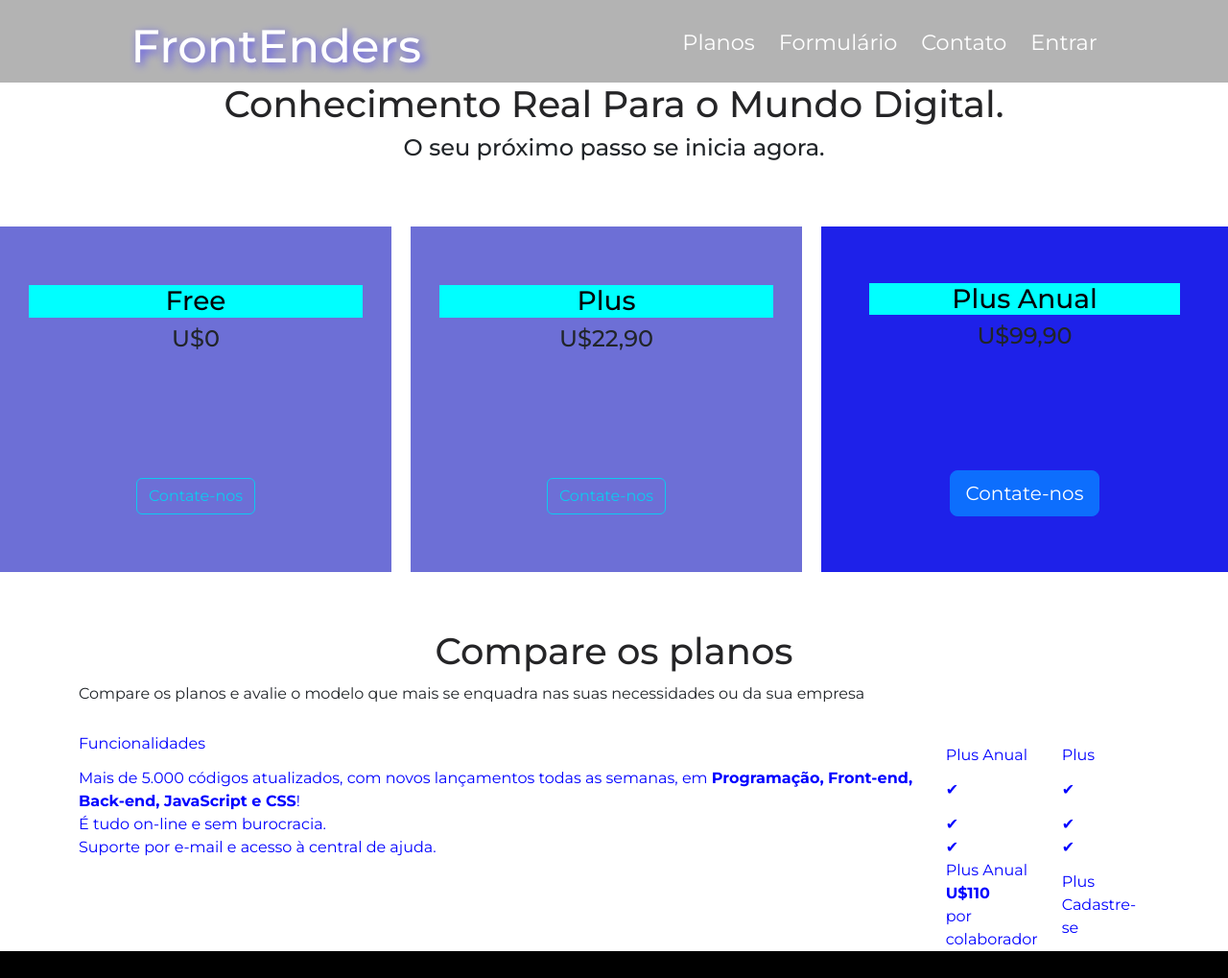
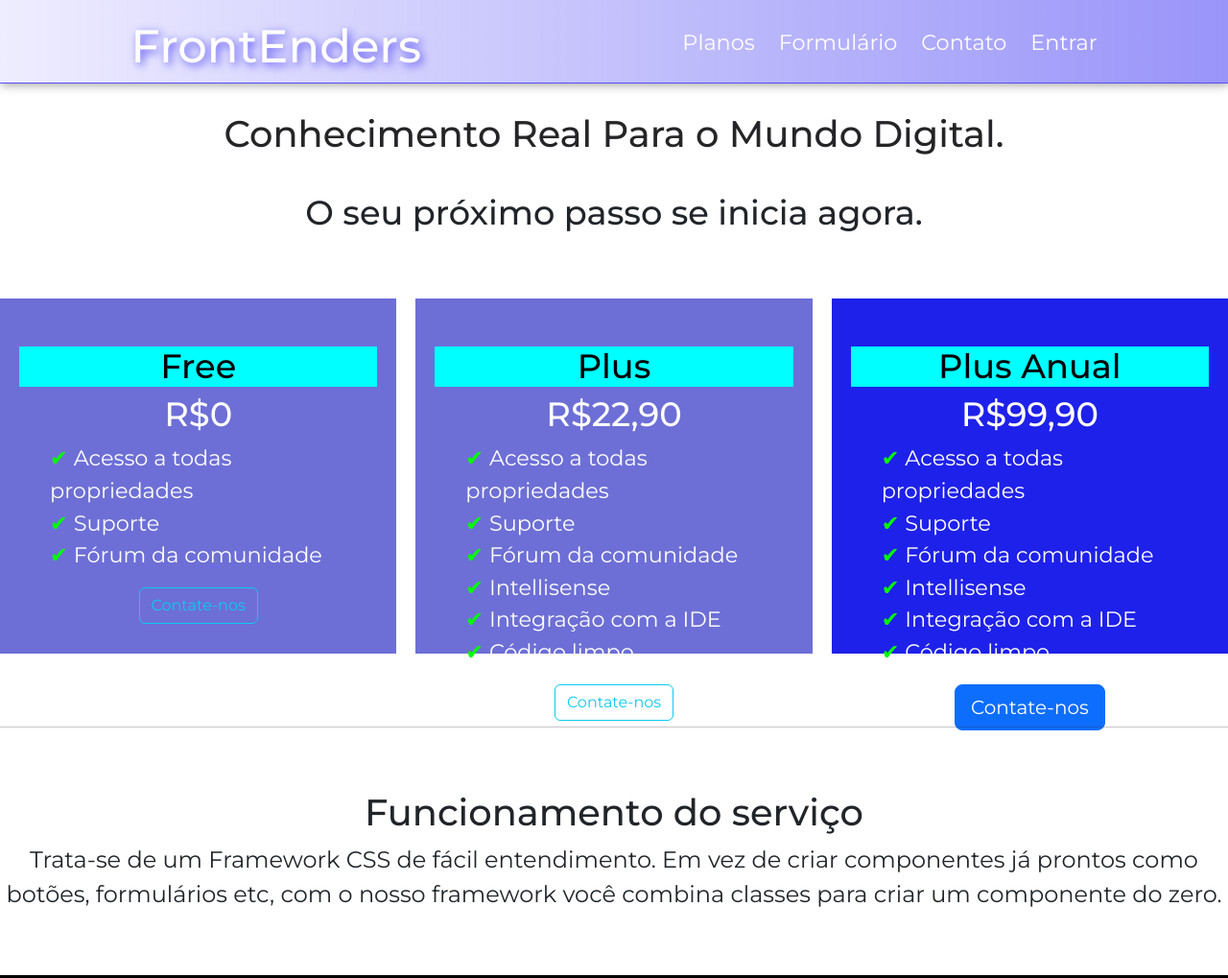
Before and after one commit to MariDutra/Segundo-Projeto-Squad, a plain HTML site: page planos.html in a window 1280 px wide. Shown: the top 1019 px of the page at 96% size. Drawn offline with nearby package versions, Linux system fonts and the light colour scheme.

Commit message:
mudanças gerais

```diff
--- a/CSS/contato.css
+++ b/CSS/contato.css
@@ -8,7 +8,6 @@ main{
   background: linear-gradient(180deg, #574ff5 25%, white 25%);
   border-block: 2px solid #ff851b;
   box-shadow: 1px 1px 15px rgba(0, 0, 0, 0.426);
-
   display: flex;
   flex-direction: column;
   justify-content: space-around;
@@ -36,3 +35,8 @@ main{
 #card div:nth-child(2){
   color: black
 }
+#card div:nth-child(3){
+  display: flex;
+  gap: 20px;
+  justify-content: center;
+}
--- a/CSS/esqueSenha.css
+++ b/CSS/esqueSenha.css
@@ -22,10 +22,11 @@ main{
   height: 80vh;
   background: var(--roxo);
   background-image: url(https://media.tenor.com/crNkPq4HPNgAAAAC/blue-code.gif);
-  padding-block: 100px;
 }
-
-h1{
+section{
+  padding-block: 100px
+}
+h2{
   color: white;
   font-size: 2em;
   text-transform: uppercase;
--- a/CSS/h&f.css
+++ b/CSS/h&f.css
@@ -13,8 +13,9 @@ header{
     align-items: center;
     padding-top: 20px;
     backdrop-filter: blur(4px);
-    background-color: rgba(0, 0, 0, 0.299);
-    border-bottom: 1px solid var(--roxo)
+    background: linear-gradient(270deg, rgba(87, 79, 245, 0.603) 0%, rgba(185, 181, 255, 0.243) 100%);
+    border-bottom: 1px solid #584ff5;
+    box-shadow: 1px 1px 10px rgba(0, 0, 0, 0.407);
 }
 h1{
     color: white;
@@ -30,6 +31,9 @@ header ul{
 a{
     text-decoration: none;
     color: white;
+}
+a:hover{
+    color: #ff851b
 }
 
 footer{
--- a/CSS/planos.css
+++ b/CSS/planos.css
@@ -2,11 +2,9 @@
 main h2{
     text-align: center;
     color: rgb(37, 37, 39);
-    font-size:2.4rem
-
+    font-size:2.4rem;
+    padding-block: 30px;
 }
-
-
 
 #wrapper{
     display: flex;
@@ -14,30 +12,56 @@ main h2{
     align-items: center;
     justify-content: space-around;
     gap: 20px;
-
     padding-block: 60px
 }
 #plano1{
-    text-align: center;
-    padding-inline: 30px;
+
+    padding: 50px 20px;
     background-color: rgb(109, 111, 214);
-    justify-content: space-around; display: flex;
+    justify-content: space-around;
+    align-items: center;
+    display: flex;
     flex-direction: column;
+    color: white;
+    transition: .5s;
 }
 #plano2{
-    text-align: center;
-    padding-inline: 30px;
+    padding: 50px 20px;
     background-color: rgb(109, 111, 214);
-    justify-content: space-around; display: flex;
+    justify-content: space-around;
+    align-items: center;
+    display: flex;
     flex-direction: column;
+    color: white;
+    transition: .5s;
 }
 #plano3{
+    padding: 50px 20px;
+    background-color: rgb(30, 33, 233);
+    justify-content: space-around;
+    display: flex;
+    align-items: center;
+    flex-direction: column;
+    color: white;
+    height: 100%;
+    transition: .5s;
+}
+#plano1:hover, #plano2:hover, #plano3:hover{
+    transform: scale(1.02)
+}
+#funcionamento{
     text-align: center;
-    padding-inline: 50px;
-    background-color: rgb(30, 33, 233);
-    justify-content: space-around; display: flex;
-    flex-direction: column;
-
+    padding-block: 50px;
+}
+#funcionamento h5{
+    font-size: 2.4rem;
+}
+#funcionamento p{
+    font-size: 1.5rem;
+}
+h4, h3{
+    text-align: center;
+    font-size: 2.2rem;
 }
 li{
     list-style: none;
@@ -52,7 +76,7 @@ li span{
     }
     #plano1, #plano2, #plano3{
         width: 50%;
-        height: 360px;
+        height: 370px;
     }
 }
 td{
--- a/planos.html
+++ b/planos.html
@@ -41,7 +41,12 @@
                 <!-- div 1 feita para o segundo plano -->
                 <div>
                     <h3>Free</h3>
-                    <h4> U$0</h4>
+                    <h4>R$0</h4>
+                    <ul>
+                        <li><span>✔</span> Acesso a todas propriedades</li>
+                        <li><span>✔</span> Suporte</li>
+                        <li><span>✔</span> Fórum da comunidade</li>
+                    </ul>
                 </div>
                 <a href="./formulario.html"><button type="button" class="btn btn-outline-info">Contate-nos</button></a>
             </div>
@@ -50,7 +55,15 @@
                 <!-- div 2 feita para o primeiro plano -->
                 <div>
                     <h3>Plus</h3>
-                    <h4>U$22,90</h4>
+                    <h4>R$22,90</h4>
+                    <ul>
+                        <li><span>✔</span> Acesso a todas propriedades</li>
+                        <li><span>✔</span> Suporte</li>
+                        <li><span>✔</span> Fórum da comunidade</li>
+                        <li><span>✔</span> Intellisense</li>
+                        <li><span>✔</span> Integração com a IDE</li>
+                        <li><span>✔</span> Código limpo</li>
+                    </ul>
                 </div>
                 <a href="./formulario.html"><button type="button" class="btn btn-outline-info">Contate-nos</button></a>
 
@@ -60,74 +73,26 @@
                 <!-- div 3 feita para o segundo plano -->
                 <div>
                     <h3>Plus Anual</h3>
-                    <h4> U$99,90</h4>
+                    <h4> R$99,90</h4>
+                    <ul>
+                        <li><span>✔</span> Acesso a todas propriedades</li>
+                        <li><span>✔</span> Suporte</li>
+                        <li><span>✔</span> Fórum da comunidade</li>
+                        <li><span>✔</span> Intellisense</li>
+                        <li><span>✔</span> Integração com a IDE</li>
+                        <li><span>✔</span> Código limpo</li>
+                    </ul>
                 </div>
                 <a href="./formulario.html"><button type="button" class="btn btn-primary btn-lg">Contate-nos</button></a>
             </div>
 
         </div>
+        <hr>
+        <div id="funcionamento">
+            <h5>Funcionamento do serviço</h5>
+            <p>Trata-se de um Framework CSS de fácil entendimento. Em vez de criar componentes já prontos como botões, formulários etc, com o nosso framework você combina classes para criar um componente do zero.</p>
+        </div>
 
-        <div class="container">
-            <h2 class="section__title --width-plans">Compare os planos</h2>
-            <p class="plans__table--text">Compare os planos e avalie o modelo que mais se enquadra nas suas necessidades ou da sua
-                empresa</p>
-        </div>
-        <div class="container --padding-nossos-planos">
-            <div class="container__flex--button">
-
-            </div>
-            <table class="planos">
-                <tbody>
-                    <tr class="remove-bg header-table">
-                        <td class="title-function">Funcionalidades</td>
-                        <td class="destaque titulo-plano" data-plano="corp" style="display: table-cell;"><br> Plus
-                            Anual</td>
-                        <td class="entre-colunas"></td>
-                        <td class="destaque titulo-plano button-color-plus" data-plano="plus" style="display: table-cell;">
-                            <br> Plus
-                        </td>
-                    </tr>
-
-                    <tr>
-                        <td>Mais de 5.000 códigos atualizados, com novos lançamentos todas as semanas, em
-                            <strong>Programação,
-                                Front-end, Back-end, JavaScript e CSS</strong>!
-                        </td>
-                        <td class="destaque" data-plano="Premium" style="display: table-cell;">✔</td>
-                        <td class="entre-colunas"></td>
-                        <td class="destaque ativo" data-plano="plus" style="display: table-cell;">✔</td>
-                    </tr>
-
-                    <tr class="titulo">
-                        <td>É tudo on-line e sem burocracia.</td>
-                        <td class="destaque" data-plano="Premium" style="display: table-cell;">✔</td>
-                        <td class="entre-colunas"></td>
-                        <td class="destaque" data-plano="plus" style="display: table-cell;">✔</td>
-                    </tr>
-                    <tr>
-                        <td>Suporte por e-mail e
-                            acesso à central de ajuda.</td>
-                        <td class="destaque ativo" data-plano="Premium" style="display: table-cell;">✔</td>
-                        <td class="entre-colunas"></td>
-                        <td class="destaque ativo" data-plano="plus" style="display: table-cell;">✔</td>
-                    </tr>
-
-                    <tr class="remove-bg remove-card-mobile">
-                        <td></td>
-                        <td class="destaque title__destaque--table" data-plano="Premium" style="display: table-cell;">
-                            <div class="container__plan--spacing">Plus Anual</div>
-                            <span class="title__table--plan"><strong>U$110</strong><br> por colaborador</span>
-                        </td>
-                        <td class="entre-colunas"></td>
-                        <td class="destaque title__destaque--table" data-plano="plus" style="display: table-cell;">
-                            <div class="container__plan--spacing"> Plus </div>
-                            <span class="title__table--plan">Cadastre-se<br></span>
-                        </td>
-                    </tr>
-                </tbody>
-            </table>
-
-        </div>
     </main>
     <footer>
         <div>
```
Also changed, not shown: contato.html (+55 -21 lines), esqueSenha.html (+5 -4 lines), formulario.html (+5 -5 lines), index.html (+1 -3 lines), login.html (+1 -1 lines).
